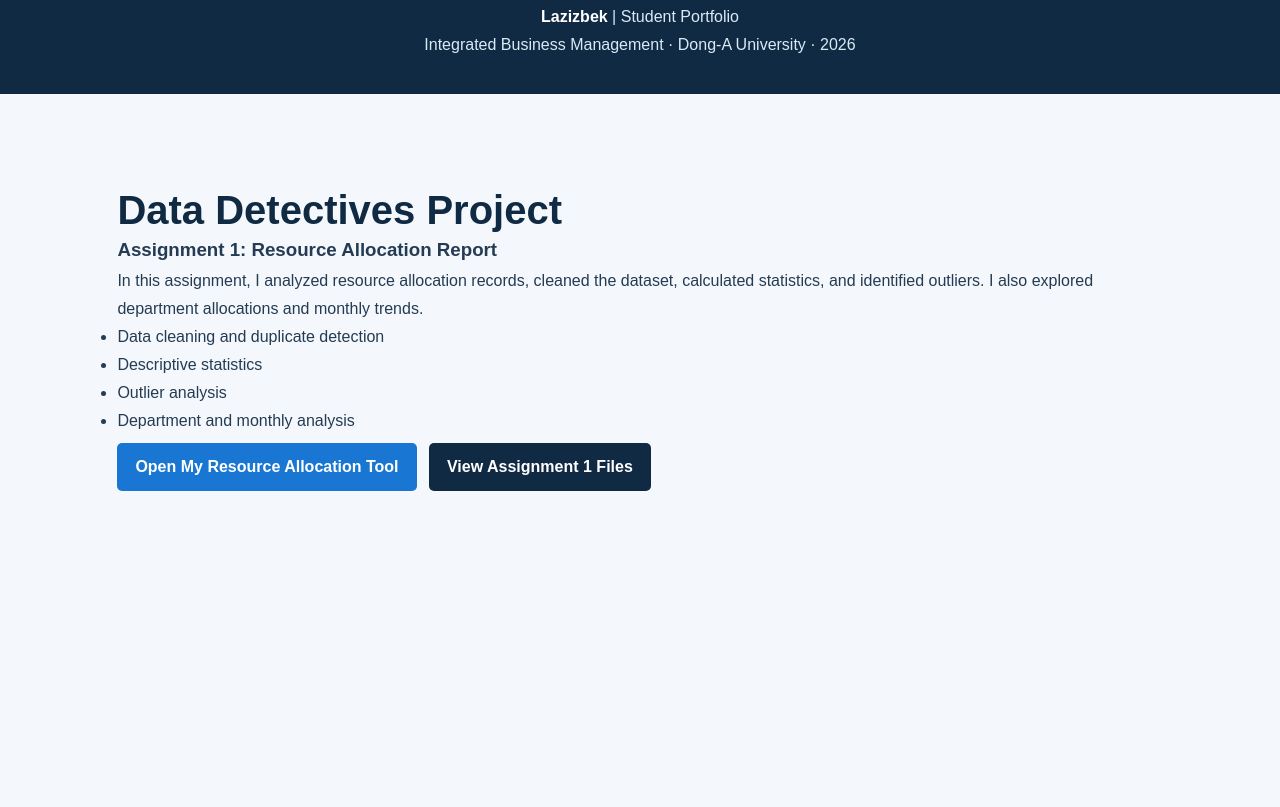
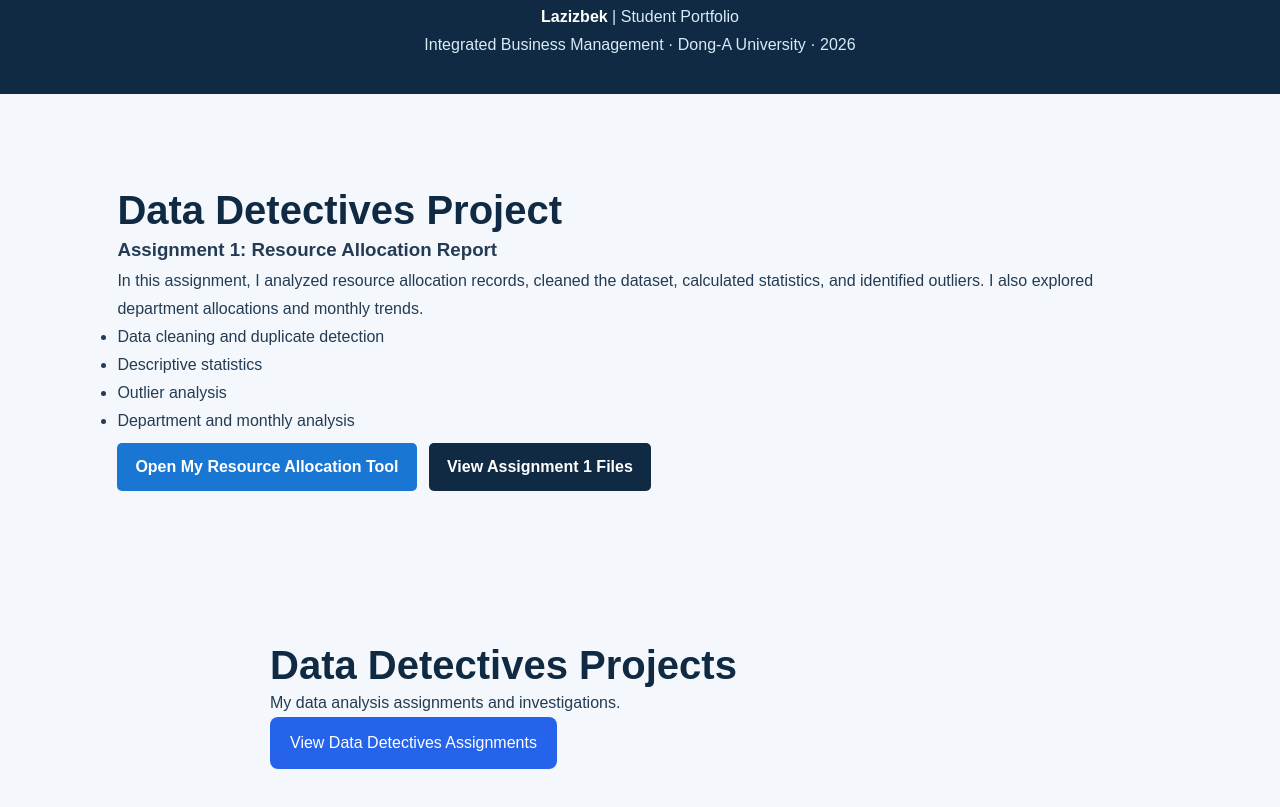
Before and after one commit to Lazizbek397/da, a plain HTML site: page index.html in a window 1280 px wide. Shown: the part 5654-6461 px from the top of the page. Before the commit the page ends 6238 px from the top, so only its background shows below. Drawn offline with Linux system fonts and the light colour scheme.

Commit message:
Add Data Detectives section to index.html
Added a new section for Data Detectives projects with a link to assignments.

```diff
--- a/index.html
+++ b/index.html
@@ -344,5 +344,15 @@
     </a>
   </p>
 </section>
+    <section id="data-detectives" style="padding: 30px; margin: 20px auto; max-width: 800px; border-radius: 12px;">
+  <h2>Data Detectives Projects</h2>
+  <p>My data analysis assignments and investigations.</p>
+
+  <a href="https://drive.google.com/drive/folders/14I5J6jipsjAp_xhkCgjzc-NznisYP5mG?usp=sharing"
+     target="_blank"
+     style="display: inline-block; padding: 12px 20px; background: #2563eb; color: white; text-decoration: none; border-radius: 8px;">
+    View Data Detectives Assignments
+  </a>
+</section>
 </body>
 </html>
```
